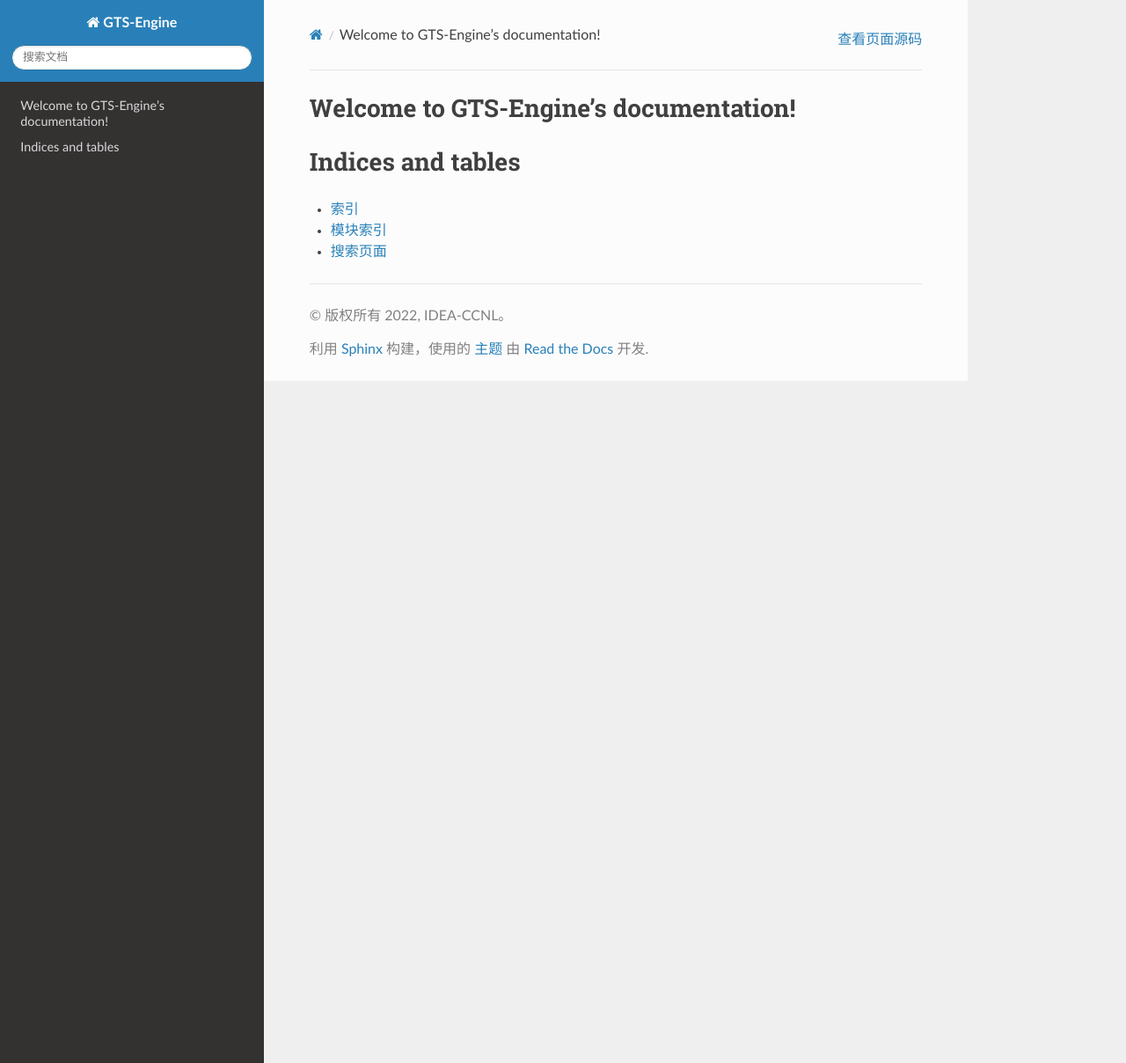
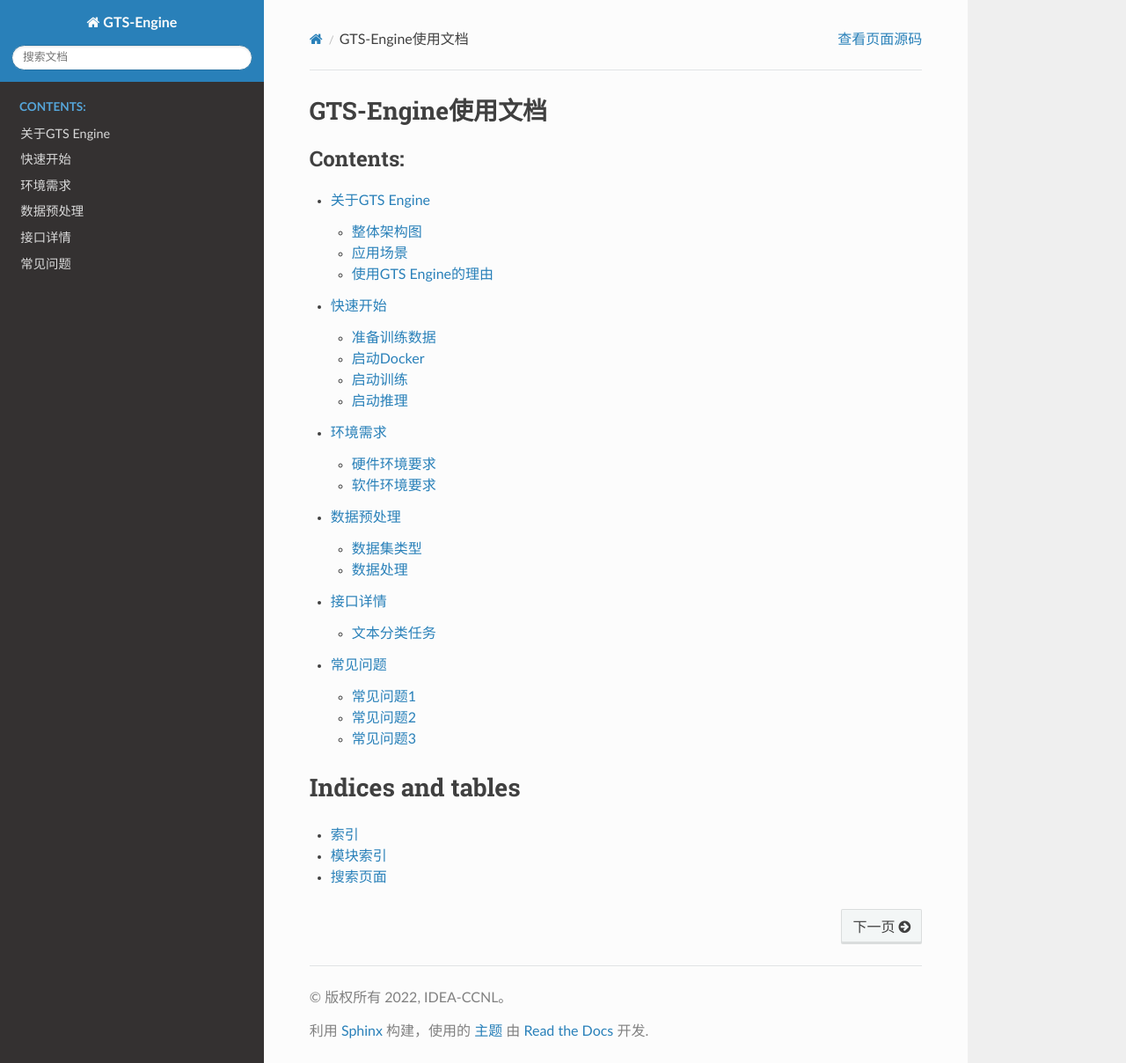
Before and after one commit to IDEA-CCNL/GTS-Engine-Doc, a Sphinx documentation site: the page built from source/index.rst, in a window 1280 px wide and 1208 px high. Shown: the whole window at 88% size. Built offline with Sphinx 7.4.7 and the Read the Docs theme 2.0.0, drawn with Linux system fonts in a browser that asks for light colours.

Commit message:
add main pages

```diff
--- a/source/conf.py
+++ b/source/conf.py
@@ -26,3 +26,18 @@ language = 'zh_CN'
 
 html_theme = 'sphinx_rtd_theme'
 html_static_path = ['_static']
+
+html_theme_options = {
+    'analytics_anonymize_ip': False,
+    'logo_only': False,
+    'display_version': True,
+    'prev_next_buttons_location': 'bottom',
+    'style_external_links': False,
+    'vcs_pageview_mode': '',
+    # Toc options
+    'collapse_navigation': True,
+    'sticky_navigation': True,
+    'navigation_depth': 4,
+    'includehidden': True,
+    'titles_only': False
+}
--- /dev/null
+++ b/source/docs/about.md
@@ -0,0 +1,23 @@
+# 关于GTS Engine
+
+GTS Engine是一个私有化的自然语言理解引擎，依托封神榜大模型开源计划，作为GTS Factory的核心组件，集先进的预训练模型、端到端的模型训练和推理于一体，提供一站式NLP开发与服务，让开发者能够在私有化环境上高效地开发模型，搭建服务。
+
+## 整体架构图
+
+此处应有一图
+
+## 应用场景
+
+GTS Engine着眼于小样本任务，支持开发者根据自己的数据集定制化开发下游任务，具体包括：
+
+- 文本分类（可用）
+- 关键词生成
+- 阅读理解
+
+目前，GTS Engine的第一个版本仅支持分类任务，我们会在后续的版本中持续迭代，将通用的NLP任务集成进GTS Engine。
+
+## 使用GTS Engine的理由
+
+- 先进的预训练模型
+- 强悍的小样本学习能力
+- 灵活易用的开发接口，让无算法背景的用户也能轻松开发自己的模型
--- /dev/null
+++ b/source/docs/interface_detail.md
@@ -0,0 +1,23 @@
+# 接口详情
+
+GTS Engine的所有接口都是HTTP POST请求，本节列出了GTS Engine各个任务的详细接口：
+
+## 文本分类任务
+
+文本分类任务包括如下接口：
+
+### 上传数据
+
+TODO
+
+### 训练
+
+TODO
+
+### 推理
+
+TODO
+
+### 查看任务状态
+
+TODO
--- /dev/null
+++ b/source/docs/preprocess.md
@@ -0,0 +1,19 @@
+# 数据预处理
+
+## 数据集类型
+
+训练任务中，GTS Engine要求您至少提供两个数据集：
+- 训练集
+- 验证集
+
+## 数据处理
+
+所有的NLP任务的所有数据集，文件必须为UTF-8格式。每行表示一个样本，不同任务的样本数据格式如下：
+
+### 分类任务
+
+TODO
+
+### 相似度任务
+
+TODO
--- /dev/null
+++ b/source/docs/question.md
@@ -0,0 +1,15 @@
+# 常见问题
+
+本节列出了使用GTS Engine的常见问题，如果您有更多的使用问题，欢迎在Github上给我们提Issue，我们会及时跟进解决。
+
+### 常见问题1
+
+TODO
+
+### 常见问题2
+
+TODO
+
+### 常见问题3
+
+TODO
--- /dev/null
+++ b/source/docs/quick_start.md
@@ -0,0 +1,19 @@
+# 快速开始
+
+下面通过一个简单的例子，来让您快速上手GTS Engine的使用。
+
+## 准备训练数据
+
+TODO
+
+## 启动Docker
+
+TODO
+
+## 启动训练
+
+TODO
+
+## 启动推理
+
+TODO
--- /dev/null
+++ b/source/docs/requirement.md
@@ -0,0 +1,22 @@
+# 环境需求
+
+GTS Engine目前支持两种使用方式：
+
+- 使用Docker加载镜像，启动服务；（推荐）
+- 直接克隆源码，在您自己的开发环境中启动；
+
+## 硬件环境要求
+
+- CPU
+
+- 内存
+
+- 存储空间
+
+- GPU
+
+- 显存
+
+## 软件环境要求
+
+建议您使用我们打包好的Docker镜像，如果您需要直接使用源码，需要满足下列的软件安装依赖：
--- a/source/index.rst
+++ b/source/index.rst
@@ -3,14 +3,19 @@
    You can adapt this file completely to your liking, but it should at least
    contain the root `toctree` directive.
 
-Welcome to GTS-Engine's documentation!
+GTS-Engine使用文档
 ======================================
 
 .. toctree::
    :maxdepth: 2
    :caption: Contents:
 
-
+   docs/about
+   docs/quick_start
+   docs/requirement
+   docs/preprocess
+   docs/interface_detail
+   docs/question
 
 Indices and tables
 ==================
```
